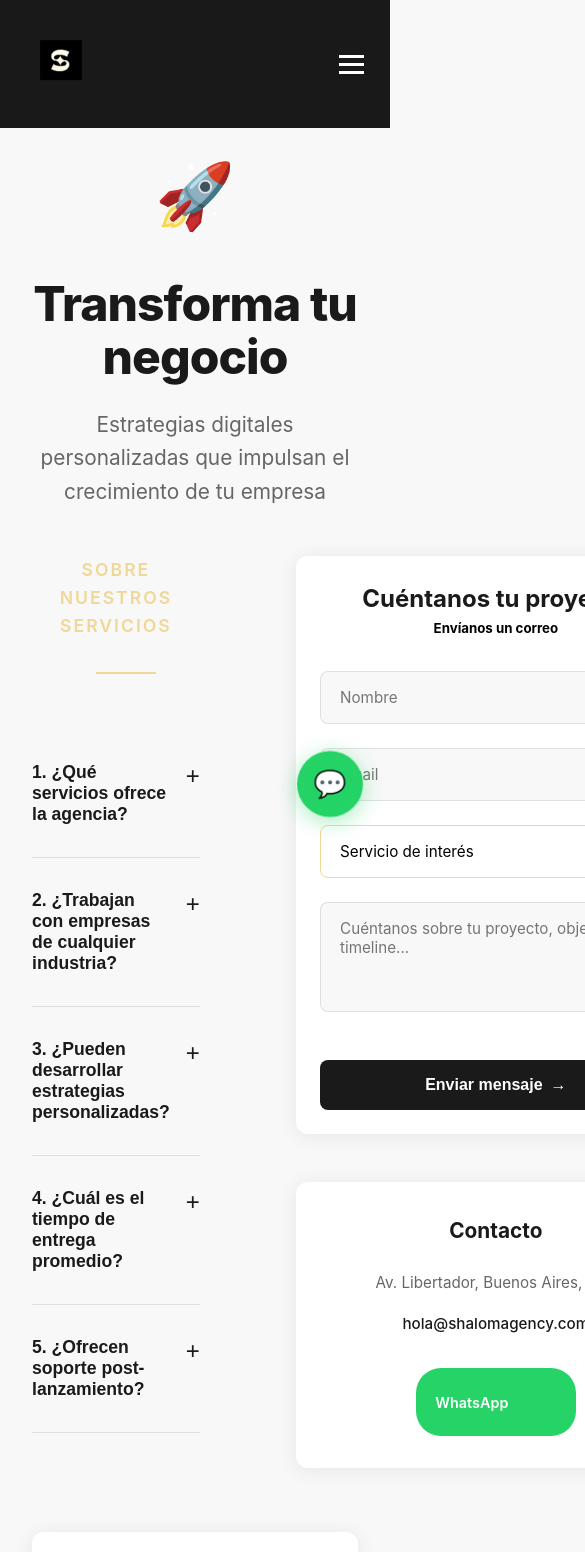
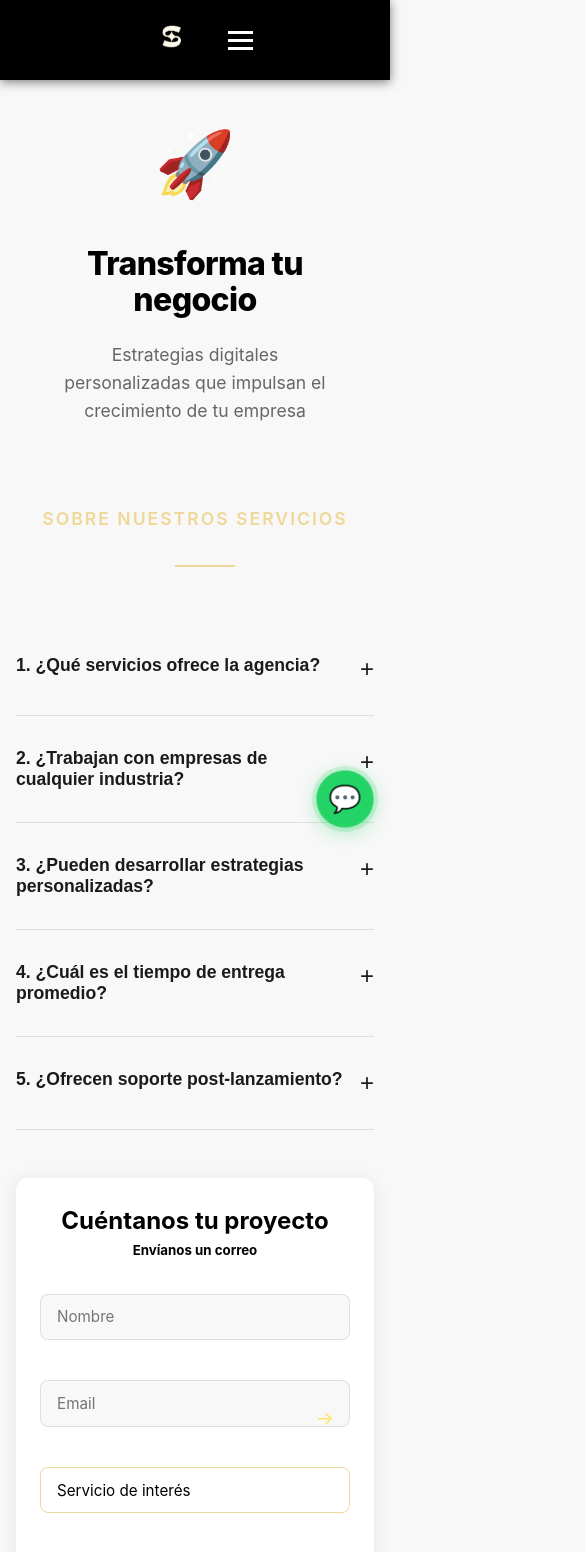
Before and after one commit to janomaciell/Shalom, a React (Vite) app: page /contact in a window 390 px wide. Shown: the top 1552 px of the page, 585 px wide, since content can reach past the window. Built offline with nearby package versions, Linux system fonts and the light colour scheme; the HTML template or start-up script is replaced by a standard one.

Commit message:
CAMBIO DE VALORES , NAV VAR EN EL CENTRO Y COLORES

```diff
--- a/src/components/Header.css
+++ b/src/components/Header.css
@@ -4,14 +4,23 @@
   top: 0;
   left: 0;
   right: 0;
-  background-color: rgba(0, 0, 0, 0.9);
+  background-color: black;
   backdrop-filter: blur(10px);
+  box-shadow: 0 2px 10px rgba(0, 0, 0, 0.5);
+  display: flex; /*header ESPACIOS*/
+  justify-content: center;
+  align-items: center;
+  width: 100%;
+  height: 80px;
+
+
   z-index: 1000;
   padding: 1rem 0;
 }
 
 .header-container {
   max-width: 1200px;
+
   margin: 0 auto;
   padding: 0 2rem;
   display: flex;
--- a/src/pages/About.css
+++ b/src/pages/About.css
@@ -73,6 +73,10 @@
   -webkit-background-clip: text;
   -webkit-text-fill-color: transparent;
   background-clip: text;
+}
+
+.hero-title .white-text {
+  color: #FFFFFF;
 }
 
 .hero-subtitle {
--- a/src/pages/Contact.css
+++ b/src/pages/Contact.css
@@ -9,7 +9,7 @@ body {
   padding-top: 3rem;
   font-family: 'Inter', -apple-system, BlinkMacSystemFont, sans-serif;
   background: #f8f8f8;
-  color: #1a1a1a;
+  color: #000000;
   line-height: 1.6;
   overflow-x: hidden;
 }
@@ -93,7 +93,7 @@ body {
 .hero-title {
   font-size: clamp(3rem, 8vw, 5rem);
   font-weight: 800;
-  color: #1a1a1a;
+  color: #000000;
   margin-bottom: 1.5rem;
   line-height: 1.1;
 }
@@ -235,7 +235,7 @@ body {
 .form-header h3 {
   font-size: 1.5rem;
   font-weight: 700;
-  color: #1a1a1a;
+  color: #000000;
 }
 
 .contact-form {
@@ -599,122 +599,132 @@ input:-webkit-autofill {
   }
 }
 
-/* Form Validation States */
-.form-input.error {
-  border-color: #ff4444;
-  background-color: rgba(255, 68, 68, 0.05);
+/* Ajustes responsive generales */
+@media (max-width: 1024px) {
+  .content-grid {
+    grid-template-columns: 1fr;
+    gap: 3rem;
+    padding: 0 1rem;
   }
 
-.error-message {
-  color: #ff4444;
-  font-size: 0.85rem;
-  margin-top: 0.5rem;
+  .faq-section {
+    position: relative;
+    top: 0;
+  }
 }
 
-.form-input.success {
-  border-color: #00C851;
-  background-color: rgba(0, 200, 81, 0.05);
+@media (max-width: 768px) {
+  /* Hero Section */
+  .hero-section {
+    padding: 4rem 0 2rem;
   }
 
-/* Loading States */
-.loading-overlay {
-  position: absolute;
-  top: 0;
-  left: 0;
-  width: 100%;
-  height: 100%;
-  background: rgba(255, 255, 255, 0.8);
-  display: flex;
-  justify-content: center;
-  align-items: center;
-  z-index: 10;
+  .hero-title {
+    font-size: clamp(2rem, 6vw, 3rem);
   }
 
-.loading-spinner {
-  width: 40px;
-  height: 40px;
-  border: 3px solid #f3f3f3;
-  border-top: 3px solid #FFE465;
-  border-radius: 50%;
-  animation: spin 1s linear infinite;
+  .hero-subtitle {
+    font-size: 1.1rem;
+    padding: 0 1rem;
   }
 
-/* Responsive Design Improvements */
-@media (max-width: 768px) {
-  .contact-methods {
-    flex-direction: column;
+  /* Main Section */
+  .main-section {
+    padding-top: 3rem;
   }
 
+  /* Form Section */
   .form-container {
     padding: 1.5rem;
   }
 
-  .social-links {
+  .form-input {
+    padding: 0.8rem 1rem;
+  }
+
+  /* Contact Info */
+  .contact-section {
+    padding: 1.5rem;
+  }
+
+  .contact-info {
+    gap: 0.8rem;
+  }
+}
+
+@media (max-width: 480px) {
+  /* WhatsApp Button */
+  .whatsapp-floating {
+    bottom: 20px;
+    right: 20px;
+  }
+
+  .whatsapp-float-btn {
+    width: 50px;
+    height: 50px;
+  }
+
+  /* Form Elements */
+  .form-group {
+    margin-bottom: 1rem;
+  }
+
+  .submit-btn {
+    width: 100%;
+    padding: 0.8rem 1.5rem;
+  }
+
+  /* Social Networks */
+  .social-networks {
+    padding: 1.5rem;
+  }
+
+  .social-grid {
+    gap: 1rem;
+  }
+
+  /* Contact Methods */
+  .contact-whatsapp {
+    text-align: center;
+  }
+
+  .whatsapp-contact-btn {
+    width: 100%;
     justify-content: center;
   }
 }
 
-@media (max-width: 480px) {
-  .hero-section {
-    padding: 6rem 0 3rem;
+/* Mejoras de accesibilidad para touch */
+@media (hover: none) {
+  .form-input,
+  .submit-btn,
+  .whatsapp-contact-btn,
+  .social-item {
+    cursor: default;
   }
 
-  .contact-method-icon {
-    font-size: 1.5rem;
-  }
-
-  .form-grid {
-    grid-template-columns: 1fr;
-  }
-
-  .submit-btn {
-    width: 100%;
+  .form-input:active,
+  .submit-btn:active,
+  .whatsapp-contact-btn:active {
+    transform: scale(0.98);
   }
 }
 
-/* Accesibilidad */
-.form-input:focus-visible,
-.submit-btn:focus-visible,
-.contact-method:focus-visible {
-  outline: 3px solid #FFE465;
-  outline-offset: 2px;
+/* Optimización para dispositivos con notch */
+@supports (padding-top: env(safe-area-inset-top)) {
+  .contact-page {
+    padding-top: env(safe-area-inset-top);
+    padding-bottom: env(safe-area-inset-bottom);
+    padding-left: env(safe-area-inset-left);
+    padding-right: env(safe-area-inset-right);
+  }
 }
 
-/* Hover Effects */
-.form-container:hover {
-  transform: translateY(-5px);
-  box-shadow: 0 15px 30px rgba(0, 0, 0, 0.1);
-}
-
-.contact-method:hover {
-  background-color: rgba(255, 228, 101, 0.1);
-  transform: translateX(10px);
-}
-
-/* Decorative Elements */
-.decorative-dot {
-  position: absolute;
-  width: 8px;
-  height: 8px;
-  background: #FFE465;
-  border-radius: 50%;
-  opacity: 0.5;
-}
-
-.dot-1 { top: 20%; left: 10%; }
-.dot-2 { top: 60%; right: 15%; }
-.dot-3 { bottom: 30%; left: 20%; }
-
-/* Print Styles */
-@media print {
-  .contact-page {
-    background: white;
-  }
-
-  .floating-elements,
-  .guide-lines,
-  .submit-btn {
-    display: none;
+/* Mejoras de rendimiento */
+@media (prefers-reduced-motion: reduce) {
+  * {
+    animation: none !important;
+    transition: none !important;
   }
 }
 
@@ -744,3 +754,16 @@ input:-webkit-autofill {
     color: #000000;
   }
 }
+
+/* Print Styles */
+@media print {
+  .contact-page {
+    background: white;
+  }
+
+  .floating-elements,
+  .guide-lines,
+  .submit-btn {
+    display: none;
+  }
+}
--- a/src/pages/Contact.jsx
+++ b/src/pages/Contact.jsx
@@ -510,19 +510,7 @@ const Contact = () => {
                     className="whatsapp-contact-btn"
                   >
                     <span>WhatsApp</span>
-                    <div className="whatsapp-thread-small">
-                      <svg width="40" height="40" viewBox="0 0 40 40">
-                        <circle
-                          cx="20"
-                          cy="20"
-                          r="15"
-                          fill="none"
-                          stroke="#25D366"
-                          strokeWidth="2"
-                          strokeDasharray="94"
-                        />
-                      </svg>
-                    </div>
+
                   </a>
                 </div>
               </div>
--- a/src/pages/Home.jsx
+++ b/src/pages/Home.jsx
@@ -358,7 +358,7 @@ const Home = () => {
                   Nuestra Misión
                 </h2>
                 <div className="large-text">
-                  Transformar las ideas de nuestros clientes en <span className="highlight">experiencias digitales exitosas</span>
+                  Transformar las ideas de nuestros clientes en <span className="highlight">EXPERIENCIAS DIGITALES EXITOSAS </span>
                   que generen conexiones auténticas con sus audiencias y resultados medibles para sus negocios.
                 </div>
                 <p className="regular-text">
@@ -376,7 +376,7 @@ const Home = () => {
                   Nuestra Visión
                 </h2>
                 <div className="large-text">
-                  Ser la <span className="highlight">agencia de referencia</span> en soluciones digitales integrales,
+                  Ser la <span className="highlight">AGENCIA DE REFERENCIA</span> en soluciones digitales integrales,
                   reconocida por nuestra excelencia creativa y resultados excepcionales.
                 </div>
                 <p className="regular-text">
--- a/src/pages/Portfolio.css
+++ b/src/pages/Portfolio.css
@@ -1,13 +1,13 @@
 .portfolio-page {
   padding-top: 80px;
-  background: #0a0a0a;
+  background: #000000;
   min-height: 100vh;
 }
 
 .portfolio-hero {
   padding: 8rem 0 4rem;
   text-align: center;
-  background: #0a0a0a;
+  background: #000000;
 }
 
 .page-title {
--- a/src/pages/Services.css
+++ b/src/pages/Services.css
@@ -1,6 +1,6 @@
 .services-page {
   padding-top: 80px;
-  background: #0a0a0a;
+  background: #000000;
   color: #fff;
   overflow-x: hidden;
 }
--- a/src/pages/Services.jsx
+++ b/src/pages/Services.jsx
@@ -22,7 +22,7 @@ const Services = () => {
     tl.from('.hero-main-text', {
       duration: 1.5,
       y: 100,
-      opacity: 0,
+
       ease: "power3.out"
     })
     .from('.hero-sub-text', {
@@ -50,8 +50,8 @@ const Services = () => {
             ease: "power2.out",
             scrollTrigger: {
               trigger: el,
-              start: "top 85%",
-              end: "bottom 15%",
+              start: "top 50%",
+              end: "bottom 25%",
               toggleActions: "play none none reverse"
             }
           }
```
Also changed, not shown: src/pages/About.jsx (+14 -13 lines). Lines whose indentation alone changed are shown as unchanged.
